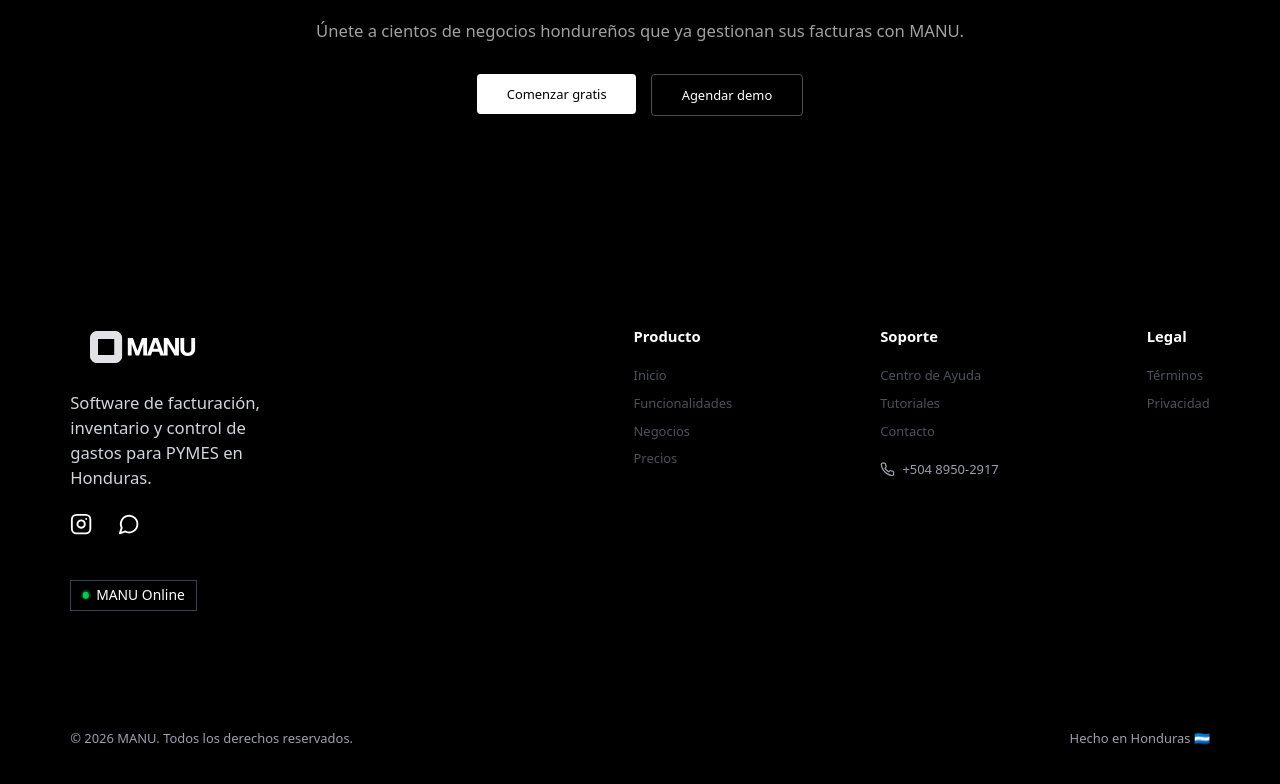
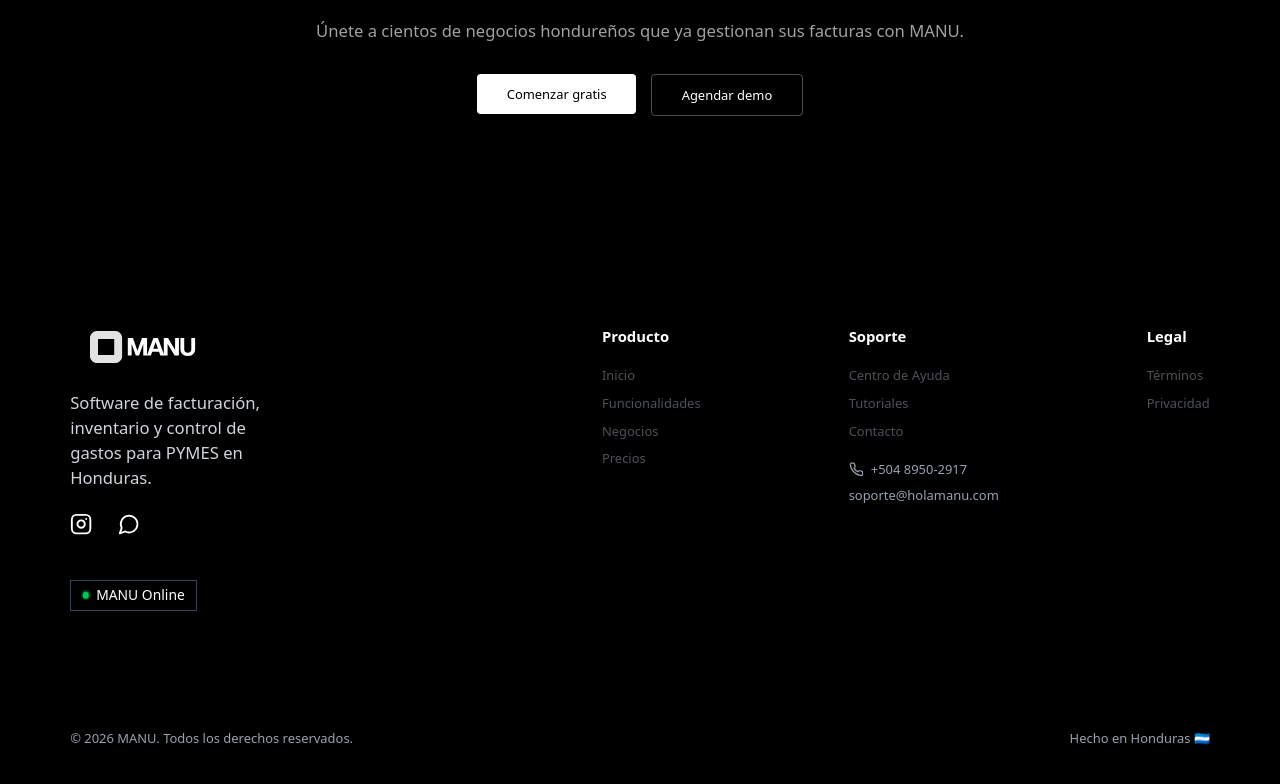
Before and after one commit to rplushn/manu-design-2, a Next.js app: page / in a window 1280 px wide. Shown: the part 6112-6896 px from the top of the page. Built offline with nearby package versions, Linux system fonts and the light colour scheme.

Commit message:
Actualizar enlaces del Footer: WhatsApp, Email (soporte@holamanu.com) y navegación interna funcional.

```diff
--- a/components/Footer15.tsx
+++ b/components/Footer15.tsx
@@ -14,7 +14,7 @@
   },
   {
     icon: MessageCircle,
-    href: "https://wa.me/50489502917",
+    href: "https://api.whatsapp.com/send?phone=50489502917",
   },
 ];
 
@@ -22,18 +22,18 @@
   {
     title: "Producto",
     links: [
-      { name: "Inicio", href: "#" },
-      { name: "Funcionalidades", href: "#" },
-      { name: "Negocios", href: "#" },
-      { name: "Precios", href: "#" },
+      { name: "Inicio", href: "/" },
+      { name: "Funcionalidades", href: "/funcionalidades" },
+      { name: "Negocios", href: "/#precios" },
+      { name: "Precios", href: "/#precios" },
     ],
   },
   {
     title: "Soporte",
     links: [
-      { name: "Centro de Ayuda", href: "#" },
-      { name: "Tutoriales", href: "#" },
-      { name: "Contacto", href: "#" },
+      { name: "Centro de Ayuda", href: "/ayuda" },
+      { name: "Tutoriales", href: "/ayuda" },
+      { name: "Contacto", href: "mailto:soporte@holamanu.com" },
     ],
   },
   {
@@ -110,10 +110,8 @@
                     {section.title}
                   </p>
                   {section.links.map((link, _) => {
-                    const LinkComponent = section.title === "Legal" ? Link : "a";
-                    const linkProps = section.title === "Legal"
-                      ? { href: link.href }
-                      : { href: link.href };
+                    const LinkComponent = (section.title === "Legal" || section.title === "Producto" || link.href.startsWith('/')) ? Link : "a";
+                    const linkProps = { href: link.href };
                     return (
                       <LinkComponent
                         key={link.name}
@@ -125,11 +123,18 @@
                     );
                   })}
                   {section.title === "Soporte" && (
-                    <div className="mt-2 flex items-center gap-2 text-sm font-medium text-gray-400">
-                      <Phone className="size-4" />
-                      <a href="tel:+50489502917" className="hover:text-white transition-colors">
-                        +504 8950-2917
-                      </a>
+                    <div className="mt-2 flex flex-col gap-2">
+                        <div className="flex items-center gap-2 text-sm font-medium text-gray-400">
+                            <Phone className="size-4" />
+                            <a href="https://api.whatsapp.com/send?phone=50489502917" className="hover:text-white transition-colors" target="_blank" rel="noopener noreferrer">
+                                +504 8950-2917
+                            </a>
+                        </div>
+                         <div className="flex items-center gap-2 text-sm font-medium text-gray-400">
+                             <a href="mailto:soporte@holamanu.com" className="hover:text-white transition-colors">
+                                 soporte@holamanu.com
+                             </a>
+                         </div>
                     </div>
                   )}
                 </div>
@@ -150,8 +155,5 @@
   );
 };
 
-// Named export (matches the import statement import { Footer15 })
 export { Footer15 };
-
-// Default export (as requested by user)
 export default Footer15;
```
